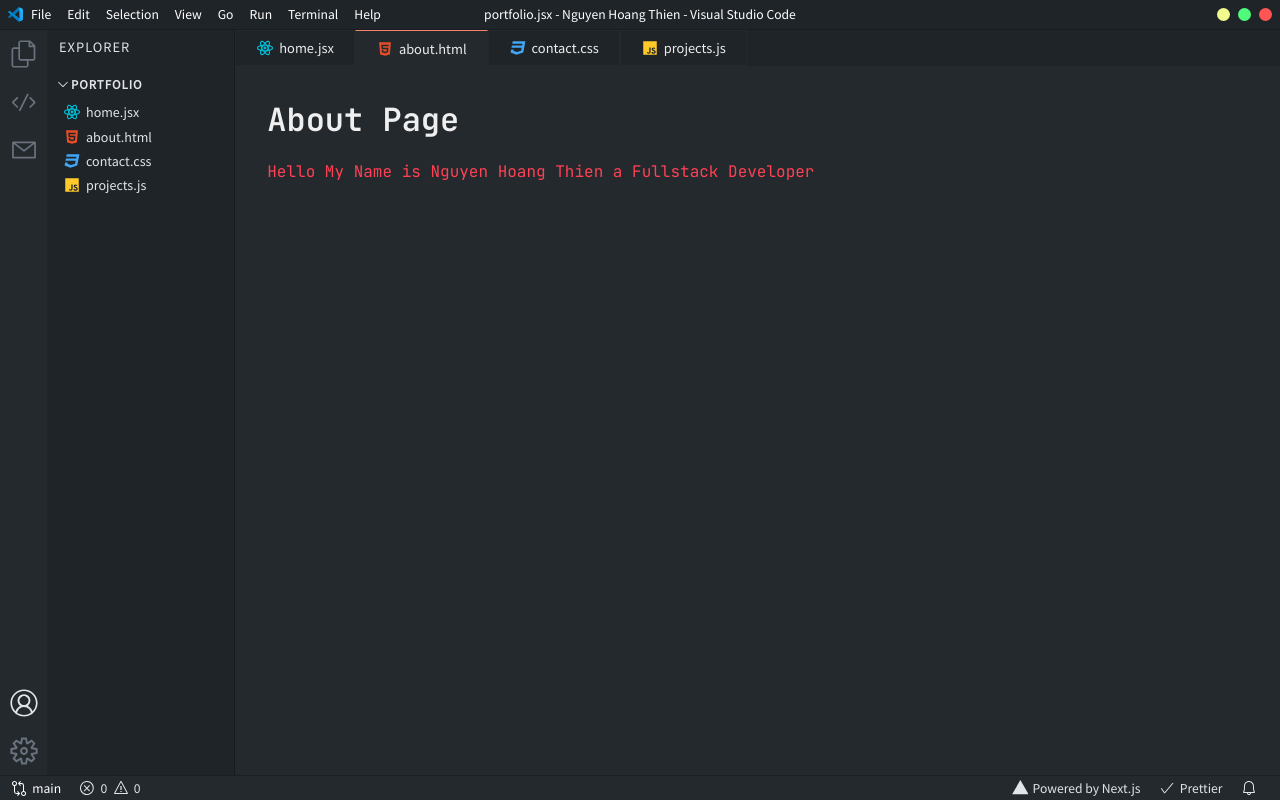
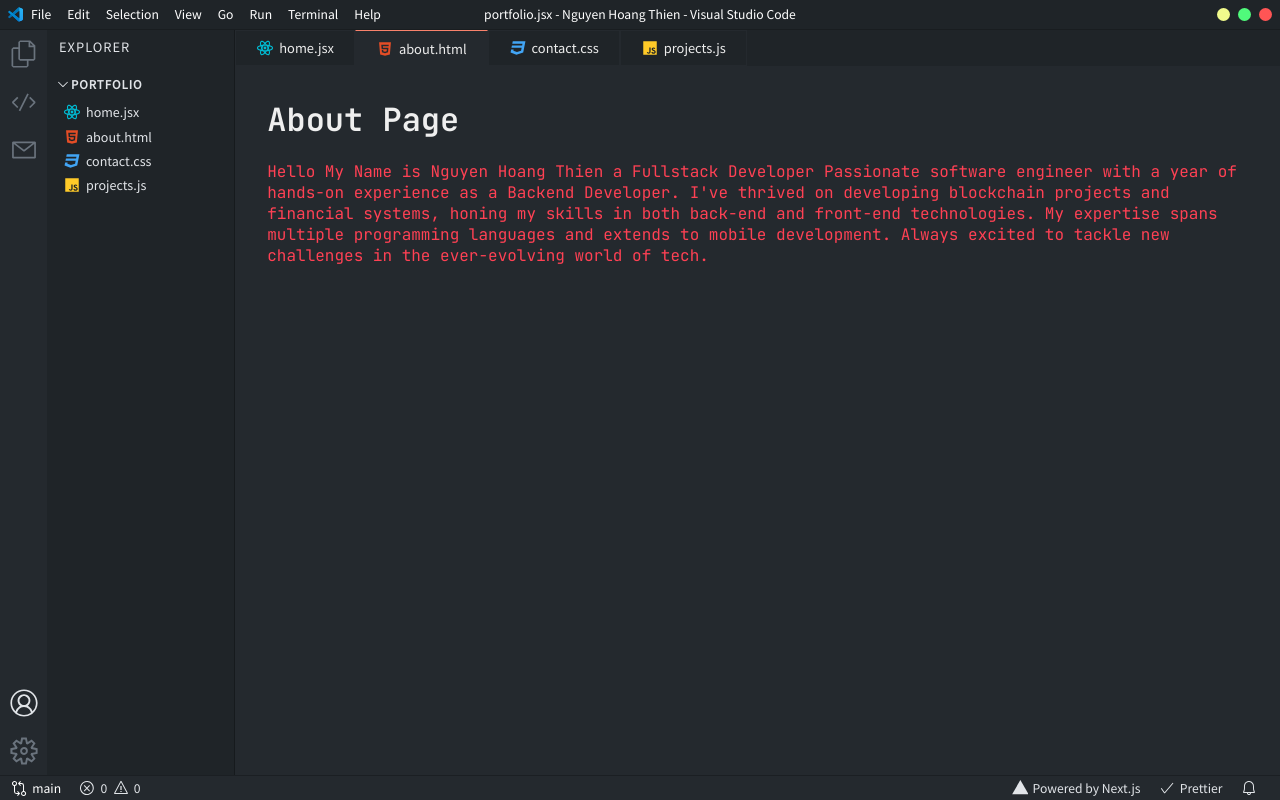
Before and after one commit to TamHM1410/portfolio, a Next.js app: page /about in a window 1280 px wide. Built offline with nearby package versions, Linux system fonts and the light colour scheme.

Commit message:
add projects

```diff
--- a/pages/about.jsx
+++ b/pages/about.jsx
@@ -4,6 +4,11 @@ const AboutPage = () => {
       <h1>About Page</h1>
       <p className="about">
         Hello My Name is Nguyen Hoang Thien a Fullstack Developer
+        Passionate software engineer with a year of hands-on experience as a Backend
+Developer. I've thrived on developing blockchain projects and financial systems,
+honing my skills in both back-end and front-end technologies. My expertise spans
+multiple programming languages and extends to mobile development. Always
+excited to tackle new challenges in the ever-evolving world of tech.
       </p>
     </>
   );
```
